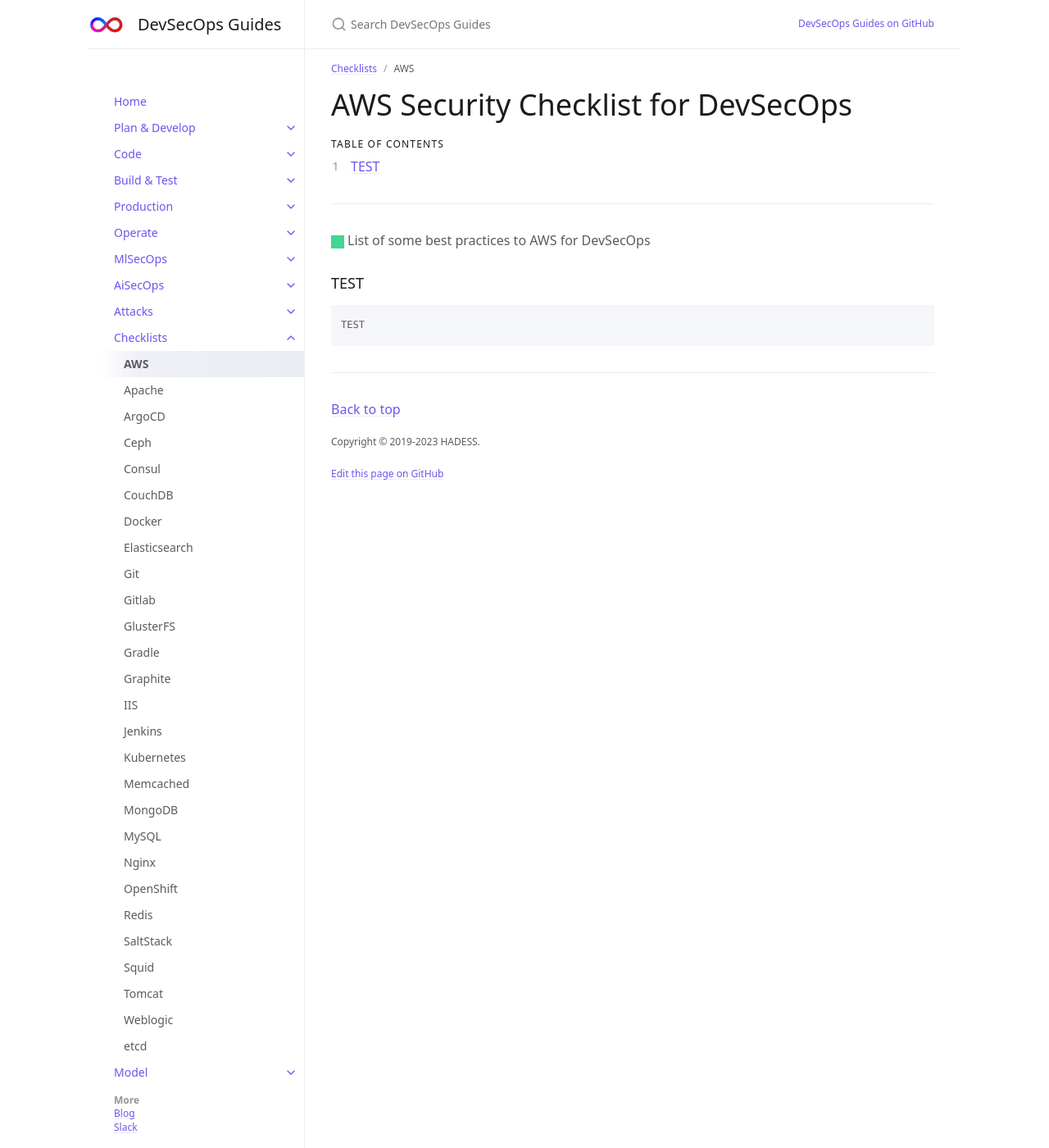
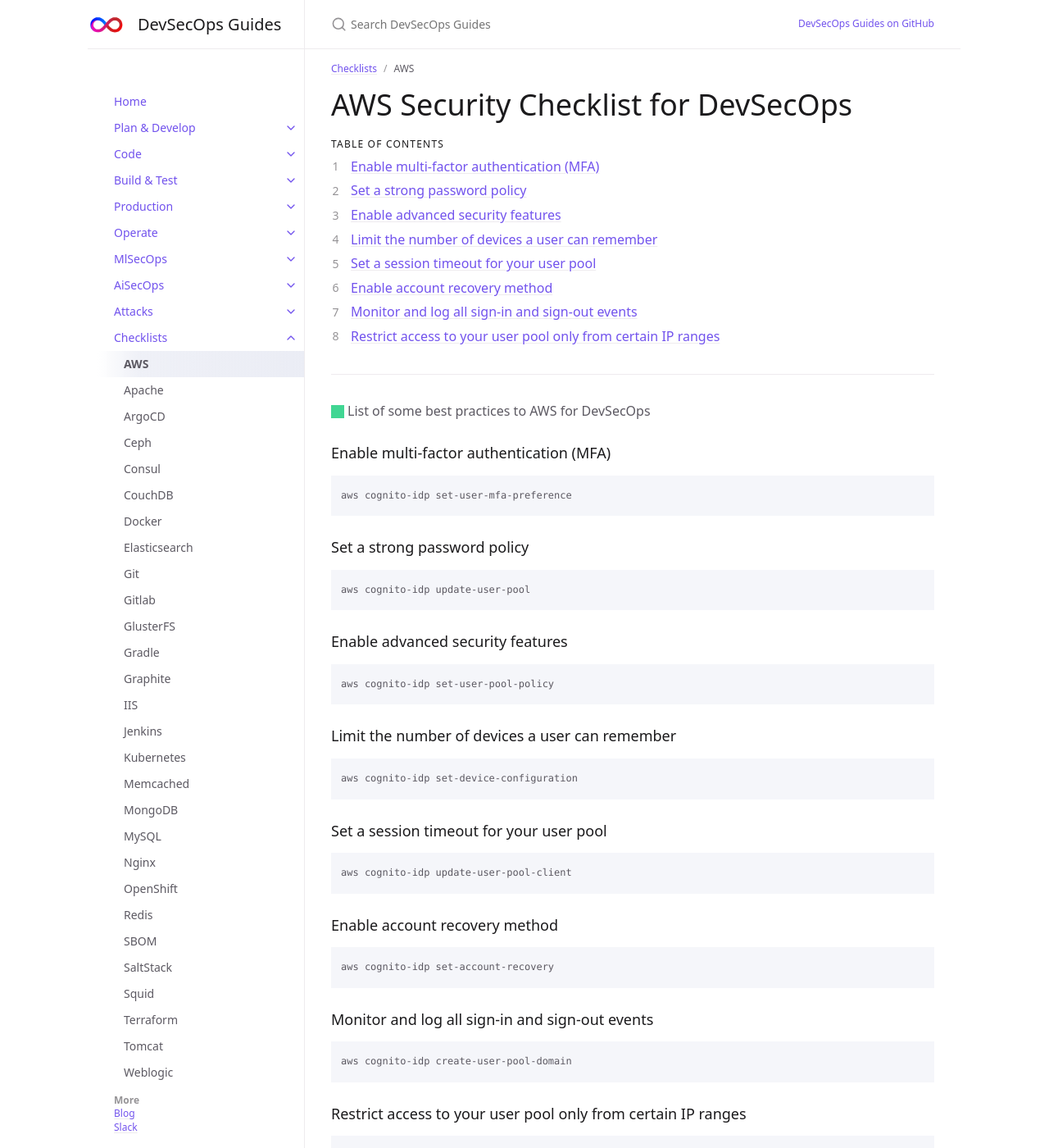
Before and after one commit to devsecopsguides/devsecopsguides.github.io, a Jekyll site: the page built from docs/checklists/aws.md, in a window 1280 px wide and 1400 px high. Shown: the whole window at 82% size. Built offline with Jekyll 4.4.1, drawn with Linux system fonts in a browser that asks for light colours; some of the changed text lies outside the part shown.

Commit message:
add aws checklist

````diff
--- /dev/null
+++ b/docs/checklists/auth0.md
@@ -0,0 +1,72 @@
+---
+layout: default
+title: auth0
+parent: Checklists
+---
+
+# auth0 Security Checklist for DevSecOps
+{: .no_toc }
+
+## Table of contents
+{: .no_toc .text-delta }
+
+1. TOC
+{:toc}
+
+---
+
+<span class="d-inline-block p-2 mr-1 v-align-middle bg-green-000"></span>List of some best practices to auth0 for DevSecOps
+
+
+
+
+### Enable Multi-Factor Authentication (MFA)
+
+```
+auth0 rules create --name enable-mfa
+```
+
+
+### Set Strong Password Policies
+
+```
+auth0 connections update
+```
+
+### Limit Number of Devices
+
+```
+Use Auth0 Dashboard to set device limits
+```
+
+
+### Enable Anomaly Detection
+
+```
+auth0 anomaly enable
+```
+
+### Regularly Rotate Client Secrets
+
+```
+auth0 clients rotate-secret
+```
+
+### Restrict Allowed Callback URLs
+
+```
+auth0 clients update --callbacks
+```
+
+### Enable Automated Log Monitoring and Alerts
+
+```
+Use Auth0 Dashboard to configure alerts
+```
+
+
+### Use Role-Based Access Control (RBAC)
+
+```
+auth0 roles create
+```
--- a/docs/checklists/aws.md
+++ b/docs/checklists/aws.md
@@ -18,8 +18,54 @@ parent: Checklists
 <span class="d-inline-block p-2 mr-1 v-align-middle bg-green-000"></span>List of some best practices to AWS for DevSecOps
 
 
-### TEST
+
+
+### Enable multi-factor authentication (MFA)
 
 ```
-TEST
+aws cognito-idp set-user-mfa-preference
 ```
+
+
+### Set a strong password policy
+
+```
+aws cognito-idp update-user-pool
+```
+
+### Enable advanced security features
+
+```
+aws cognito-idp set-user-pool-policy
+```
+
+
+### Limit the number of devices a user can remember
+
+```
+aws cognito-idp set-device-configuration
+```
+
+### Set a session timeout for your user pool
+
+```
+aws cognito-idp update-user-pool-client
+```
+
+### Enable account recovery method
+
+```
+aws cognito-idp set-account-recovery
+```
+
+### Monitor and log all sign-in and sign-out events
+
+```
+aws cognito-idp create-user-pool-domain
+```
+
+### Restrict access to your user pool only from certain IP ranges
+
+```
+aws cognito-idp update-resource-server
+```
--- /dev/null
+++ b/docs/checklists/ebpf.md
@@ -0,0 +1,65 @@
+---
+layout: default
+title: eBPF
+parent: Checklists
+---
+
+# eBPF Security Checklist for DevSecOps
+{: .no_toc }
+
+## Table of contents
+{: .no_toc .text-delta }
+
+1. TOC
+{:toc}
+
+---
+
+<span class="d-inline-block p-2 mr-1 v-align-middle bg-green-000"></span>List of some best practices to eBPF for DevSecOps
+
+
+
+
+### Enable eBPF hardening
+
+```
+echo 1 > /proc/sys/net/core/bpf_jit_harden
+```
+
+
+### Limit eBPF program load
+
+```
+setcap cap_bpf=e /path/to/program
+```
+
+### Restrict eBPF tracepoints access
+
+```
+echo 0 > /proc/sys/kernel/perf_event_paranoid
+```
+
+
+### Use eBPF to monitor system calls
+
+```
+bpftrace -e 'tracepoint:raw_syscalls:sys_enter { @[comm] = count(); }'
+```
+
+### Enable eBPF-based security monitoring
+
+```
+bpftool prog load secmon.bpf /sys/fs/bpf/
+```
+
+### Limit eBPF map operations
+
+```
+bpftool map create /sys/fs/bpf/my_map type hash key 4 value 4 entries 1024
+```
+
+### Regularly update eBPF tools and libraries
+
+```
+apt-get update && apt-get upgrade libbpf-tools
+```
--- /dev/null
+++ b/docs/checklists/sbom.md
@@ -0,0 +1,72 @@
+---
+layout: default
+title: SBOM
+parent: Checklists
+---
+
+# SBOM Security Checklist for DevSecOps
+{: .no_toc }
+
+## Table of contents
+{: .no_toc .text-delta }
+
+1. TOC
+{:toc}
+
+---
+
+<span class="d-inline-block p-2 mr-1 v-align-middle bg-green-000"></span>List of some best practices to SBOM for DevSecOps
+
+
+
+
+### Generate SBOM for your software
+
+```
+cyclonedx-bom -o sbom.xml
+```
+
+
+### Validate the generated SBOM
+
+```
+bom-validator sbom.xml
+```
+
+### Integrate SBOM generation in CI/CD pipeline
+
+```
+Add SBOM generation step in CI/CD script
+```
+
+
+### Regularly update the SBOM tools
+
+```
+apt-get update && apt-get upgrade cyclonedx-bom
+```
+
+### Review and analyze SBOM for vulnerabilities
+
+```
+sbom-analyzer sbom.xml
+```
+
+### Ensure SBOM is comprehensive and includes all components
+
+```
+Review SBOM and add missing components
+```
+
+### Protect SBOM data with proper access controls
+
+```
+Configure access controls for SBOM data
+```
+
+
+### Monitor and update SBOM for each release
+
+```
+Automate SBOM update for each release
+```
--- /dev/null
+++ b/docs/checklists/terraform.md
@@ -0,0 +1,71 @@
+---
+layout: default
+title: Terraform
+parent: Checklists
+---
+
+# Terraform Security Checklist for DevSecOps
+{: .no_toc }
+
+## Table of contents
+{: .no_toc .text-delta }
+
+1. TOC
+{:toc}
+
+---
+
+<span class="d-inline-block p-2 mr-1 v-align-middle bg-green-000"></span>List of some best practices to Terraform for DevSecOps
+
+
+
+
+### Enable detailed audit logging
+
+```
+terraform apply -var 'logging=true'
+```
+
+
+### Encrypt state files
+
+```
+terraform apply -var 'encrypt=true'
+```
+
+### Use a strong backend access policy
+
+```
+terraform apply -backend-config="..."
+```
+
+
+### Limit the permissions of automation accounts
+
+```
+terraform apply -var 'permissions=limited'
+```
+
+### Rotate secrets and access keys regularly
+
+```
+terraform apply -var 'rotate_secrets=true'
+```
+
+### Use version constraints in configuration files
+
+```
+terraform apply -var 'version=..."
+```
+
+### Validate configuration files before applying
+
+```
+terraform validate
+```
+
+### Regularly update Terraform and providers
+
+```
+terraform init -upgrade
+```
````
Also changed, not shown: 1 other file.
